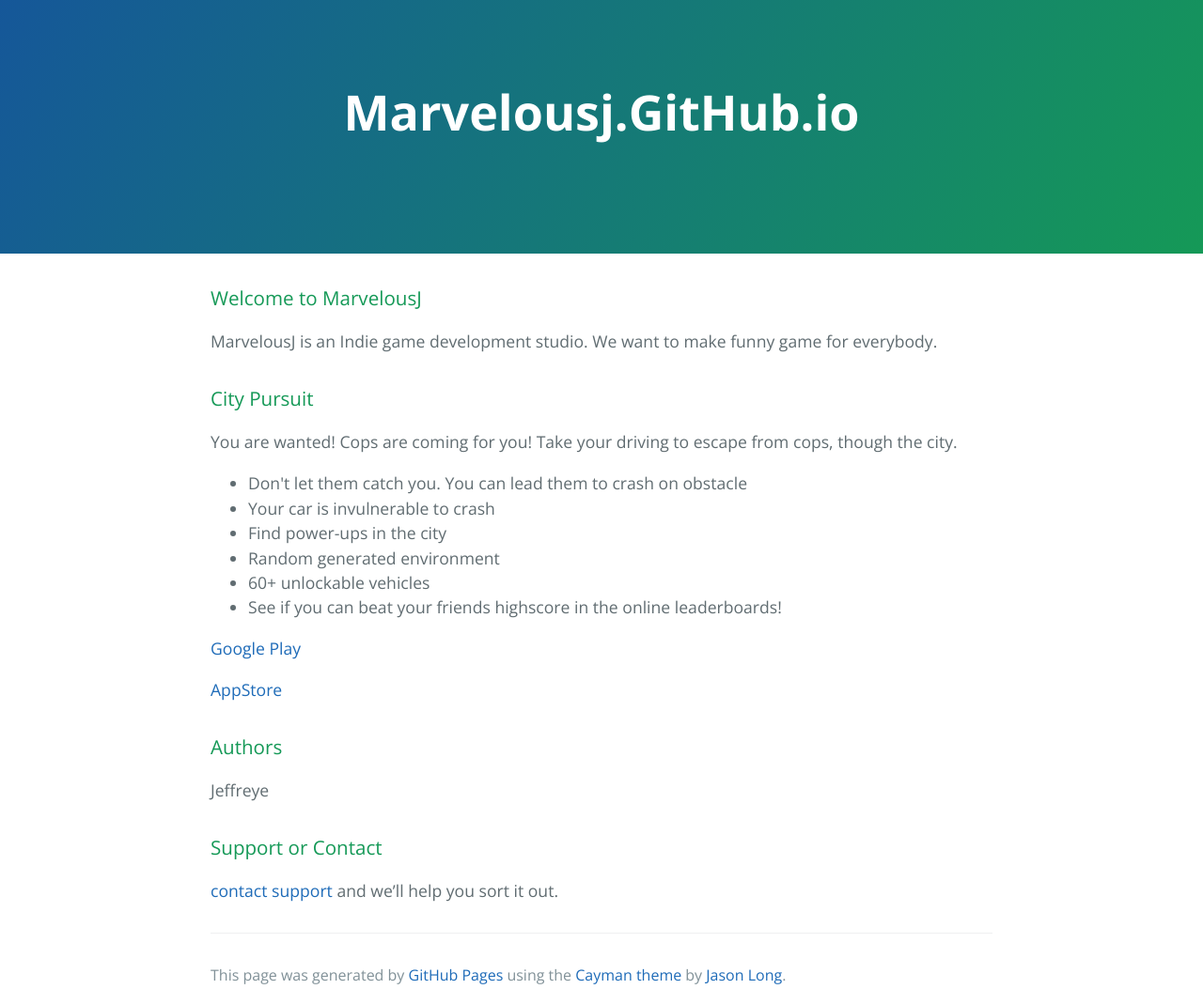
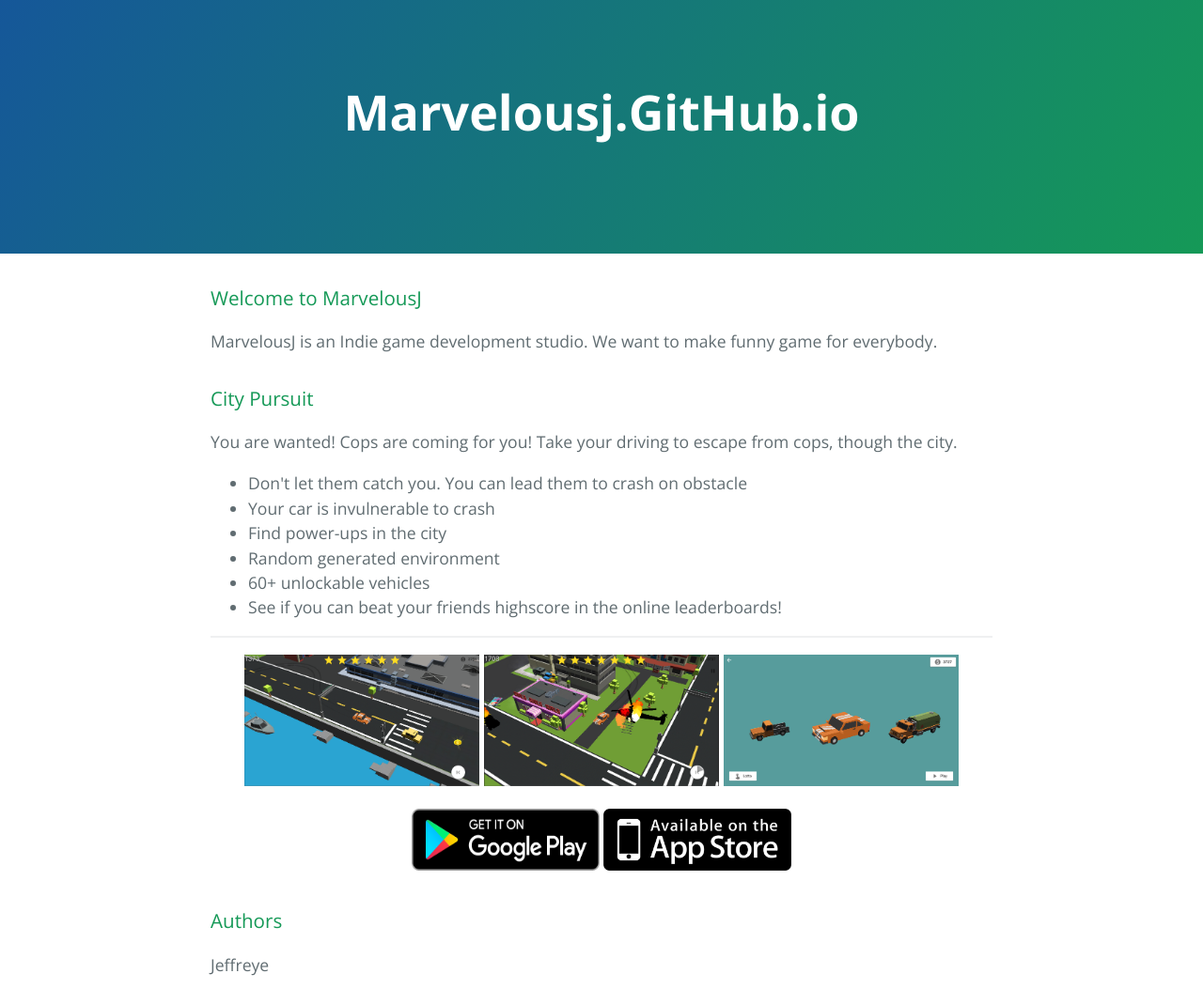
Before and after one commit to marvelousj/marvelousj.github.io, a plain HTML site: page index.html in a window 1280 px wide. Shown: the top 1053 px of the page at 94% size. Drawn offline with nearby package versions, Linux system fonts and the light colour scheme.

Commit message:
Replace master branch with page content via GitHub

```diff
--- a/index.html
+++ b/index.html
@@ -35,9 +35,22 @@
 <li>See if you can beat your friends highscore in the online leaderboards!</li>
 </ul>
 
-<p><a href="https://play.google.com/store/apps/details?id=com.jeffreye.catchme">Google Play</a></p>
+<hr>
 
-<p><a href="https://help.github.com/pages">AppStore</a></p>
+<p align="center">
+<img src="https://raw.githubusercontent.com/marvelousj/marvelousj.github.io/master/images/Screenshot1.png" width="250" height="140">
+<img src="https://raw.githubusercontent.com/marvelousj/marvelousj.github.io/master/images/Screenshot2.png" width="250" height="140">
+<img src="https://raw.githubusercontent.com/marvelousj/marvelousj.github.io/master/images/Screenshot3.png" width="250" height="140">
+</p>
+
+<p align="center">
+<a href="https://play.google.com/store/apps/details?id=com.jeffreye.catchme">
+<img src="https://raw.githubusercontent.com/marvelousj/marvelousj.github.io/master/images/GooglePlay.png" width="200" height="66">
+</a>
+<a href="https://play.google.com/store/apps/details?id=com.jeffreye.catchme">
+<img src="https://raw.githubusercontent.com/marvelousj/marvelousj.github.io/master/images/AppStore.png" width="200" height="66">
+</a>
+</p>
 
 <h3>
 <a id="authors" class="anchor" href="#authors" aria-hidden="true"><span aria-hidden="true" class="octicon octicon-link"></span></a>Authors</h3>
```
Also changed, not shown: params.json (+1 -1 lines).
